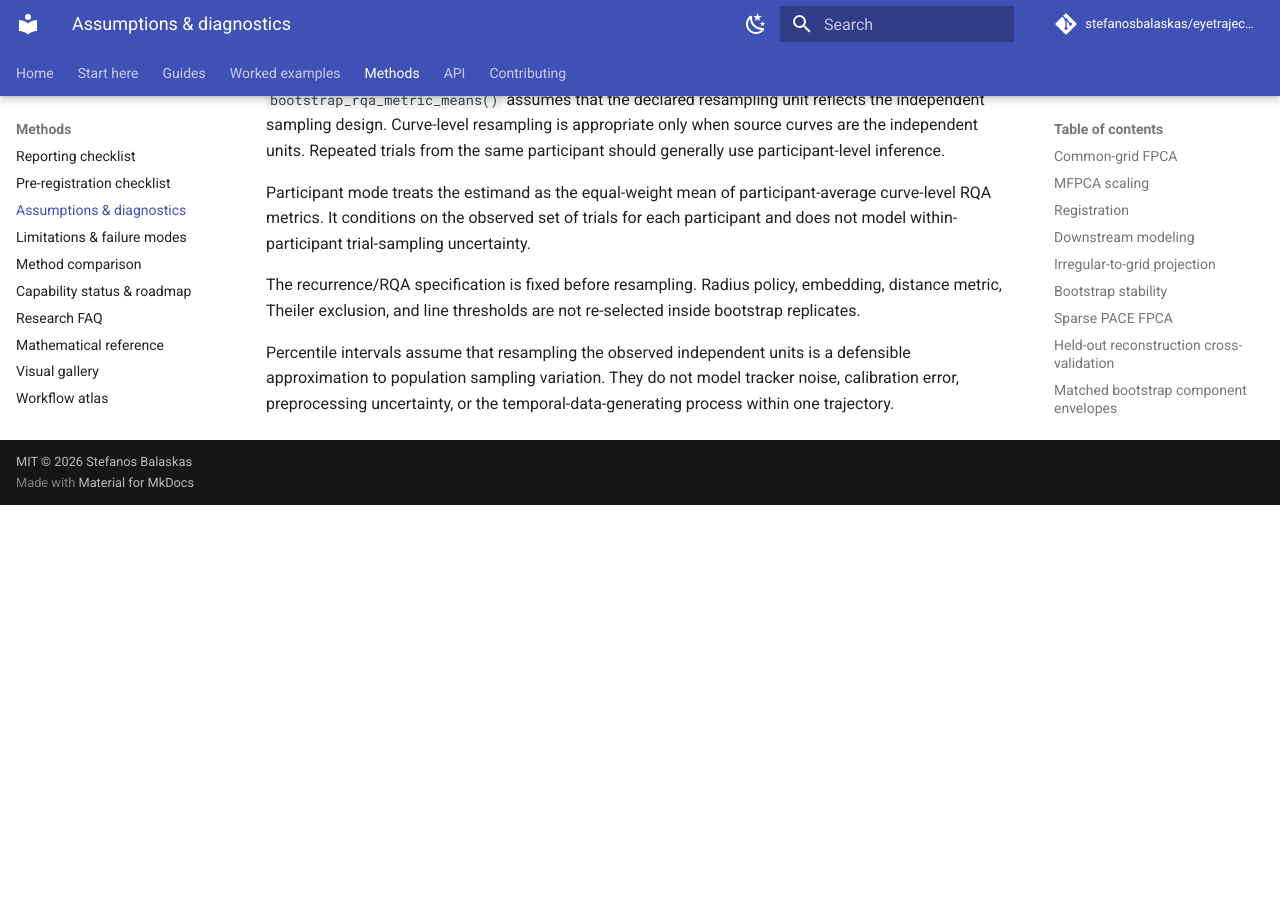
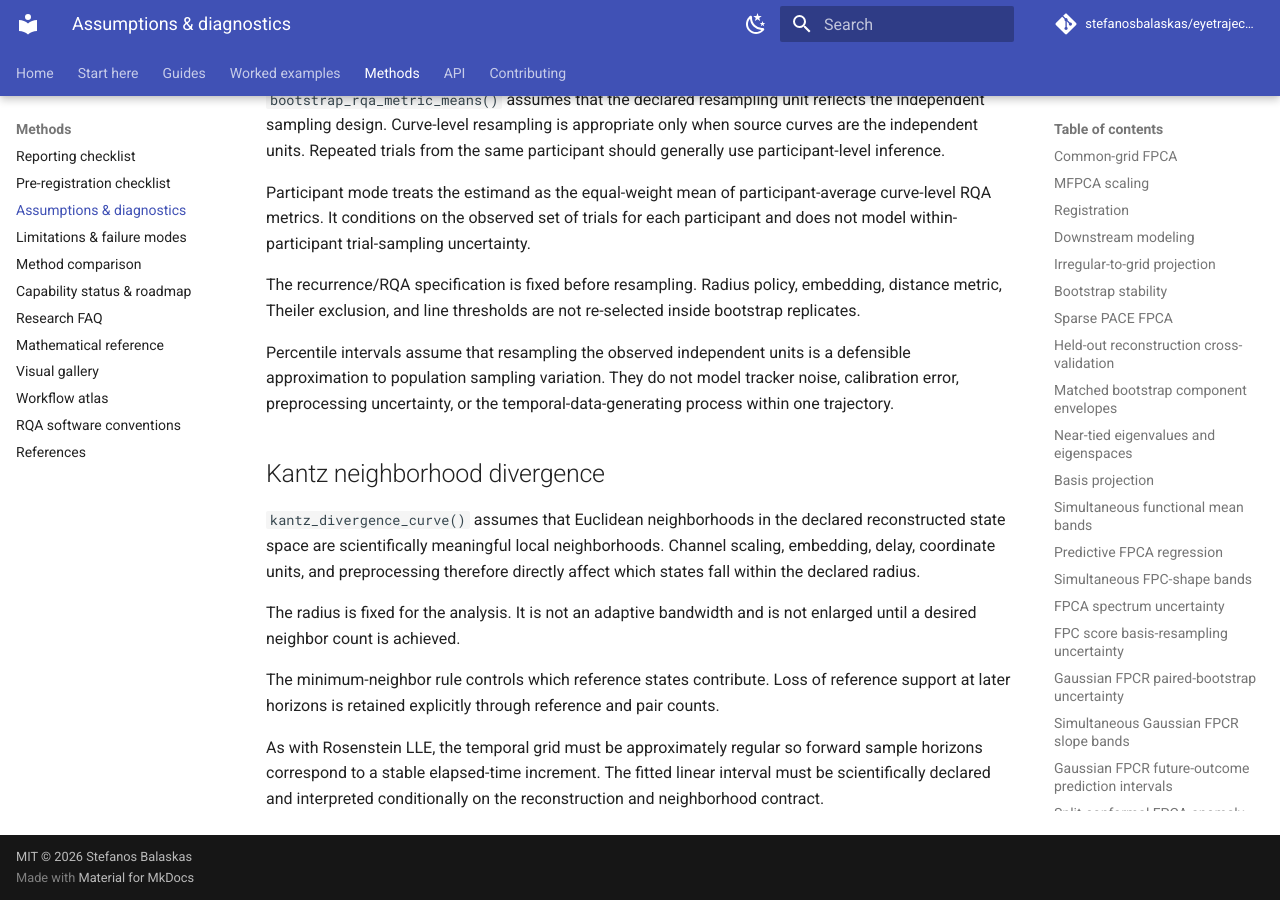
Before and after one commit to stefanosbalaskas/eyetrajectoriespy, an MkDocs documentation site: the page built from docs/methods/assumptions.md, in a window 1280 px wide and 900 px high, scrolled down 10012 px. Built offline with MkDocs 1.6.1 and Material for MkDocs 9.7.7, drawn with Linux system fonts in a browser that asks for light colours; comment, search, counter and statistics services are not loaded; before the commit the page ends 10517 px from its top, so only the background shows below that.

Commit message:
Document Kantz LLE assumptions

```diff
--- a/docs/methods/assumptions.md
+++ b/docs/methods/assumptions.md
@@ -269,3 +269,14 @@
 The recurrence/RQA specification is fixed before resampling. Radius policy, embedding, distance metric, Theiler exclusion, and line thresholds are not re-selected inside bootstrap replicates.
 
 Percentile intervals assume that resampling the observed independent units is a defensible approximation to population sampling variation. They do not model tracker noise, calibration error, preprocessing uncertainty, or the temporal-data-generating process within one trajectory.
+
+
+## Kantz neighborhood divergence
+
+`kantz_divergence_curve()` assumes that Euclidean neighborhoods in the declared reconstructed state space are scientifically meaningful local neighborhoods. Channel scaling, embedding, delay, coordinate units, and preprocessing therefore directly affect which states fall within the declared radius.
+
+The radius is fixed for the analysis. It is not an adaptive bandwidth and is not enlarged until a desired neighbor count is achieved.
+
+The minimum-neighbor rule controls which reference states contribute. Loss of reference support at later horizons is retained explicitly through reference and pair counts.
+
+As with Rosenstein LLE, the temporal grid must be approximately regular so forward sample horizons correspond to a stable elapsed-time increment. The fitted linear interval must be scientifically declared and interpreted conditionally on the reconstruction and neighborhood contract.
```
